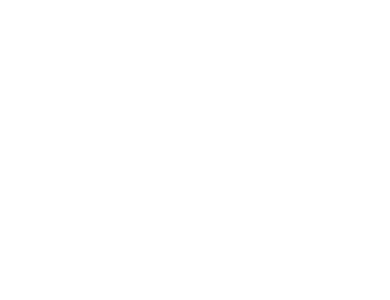
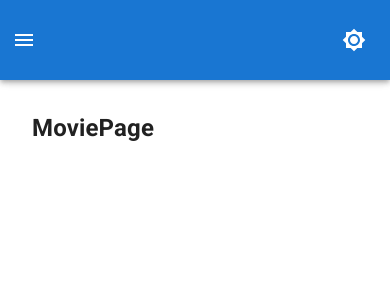
Before and after one commit to msagerup/Ai-Movies, a React (Create React App) app: page / in a window 390 px wide. Shown: the top 300 px of the page. Built offline with nearby package versions, Linux system fonts and the light colour scheme.

Commit message:
setting up enviroment

```diff
--- a/public/index.html
+++ b/public/index.html
@@ -11,6 +11,10 @@
     />
     <link rel="apple-touch-icon" href="%PUBLIC_URL%/logo192.png" />
     <link rel="manifest" href="%PUBLIC_URL%/manifest.json" />
+    <link
+  rel="stylesheet"
+  href="https://fonts.googleapis.com/css?family=Roboto:300,400,500,700&display=swap"
+/>
 
     <title>Filmpire</title>
   </head>
--- a/src/Components/App.jsx
+++ b/src/Components/App.jsx
@@ -1,13 +1,26 @@
 import React from 'react';
 import { CssBaseline } from '@mui/material';
 import { RouterProvider } from 'react-router-dom';
+import { ThemeProvider, createTheme } from '@mui/material/styles';
 import routes from '../Router/routes';
 
-const App = () => (
-  <>
-    <CssBaseline />
-    <RouterProvider router={routes} />
-  </>
-);
+import useStyles from './styles.js';
+
+const theme = createTheme();
+
+console.log(theme.spacing(2), 'theme.spacing(2)');
+
+const App = () => {
+  const classes = useStyles();
+
+  return (
+    <ThemeProvider theme={theme}>
+      <div className={classes.root}>
+        <CssBaseline />
+        <RouterProvider router={routes} />
+      </div>
+    </ThemeProvider>
+  );
+};
 
 export default App;
--- /dev/null
+++ b/src/Components/ErrorPage.jsx
@@ -0,0 +1,22 @@
+import React from 'react';
+import { useRouteError } from 'react-router-dom';
+
+const ErrorPage = () => {
+  const { error } = useRouteError();
+  // eslint-disable-next-line
+  console.error('error', error);
+
+  return (
+    <>
+      <h2>Obs..</h2>
+      <p>Sorry, seems the page looking for does not exist</p>
+      <p>
+        <i>
+          {error.statusText} || {error.message}
+        </i>
+      </p>
+    </>
+  );
+};
+
+export default ErrorPage;
--- a/src/Components/NavBar/index.jsx
+++ b/src/Components/NavBar/index.jsx
@@ -1,5 +1,51 @@
 import React from 'react';
+import {
+  AppBar,
+  IconButton,
+  Toolbar,
+  Drawer,
+  Button,
+  Avatar,
+  useMediaQuery,
+  Icon,
+} from '@mui/material';
+import {
+  Menu,
+  AccountCircle,
+  Brightness4,
+  Brightness7,
+} from '@mui/icons-material';
 
-const NavBar = () => <div>NavBar</div>;
+import {useTheme} from '@mui/material/styles';
+
+import { Link } from 'react-router-dom';
+
+import useStyles from './styles.js';
+
+const NavBar = () => {
+  const classes = useStyles();
+  const isMobile = useMediaQuery('(max-width: 600px)');
+
+  return (
+    <AppBar position="fixed">
+      <Toolbar className={classes.toolbar}>
+        {isMobile && (
+          <IconButton
+            className={classes.menuButton}
+            color="inherit"
+            edge="start"
+            style={{ outline: 'none' }}
+            onClick={() => {}}
+          >
+            <Menu />
+          </IconButton>
+        )}
+        <IconButton color="inherit" sx={{ ml: 1 }} onClick={() => {}}>
+          <Brightness7 />
+        </IconButton>
+      </Toolbar>
+    </AppBar>
+  );
+};
 
 export default NavBar;
--- /dev/null
+++ b/src/Components/NavBar/styles.js
@@ -0,0 +1,21 @@
+import { makeStyles } from '@mui/styles';
+
+export default makeStyles((theme) => ({
+  toolbar: {
+    height: '80px',
+    display: 'flex',
+    justifyContent: 'space-between',
+    marginLeft: '240px',
+    [theme.breakpoints.down('sm')]: {
+      marginLeft: 0,
+      flexWrap: 'wrap',
+    },
+    // backgroundColor: 'red',
+  },
+  menuButton: {
+    marginRight: theme.spacing(2),
+    [theme.breakpoints.up('sm')]: {
+      display: 'none',
+    },
+  },
+}));
--- /dev/null
+++ b/src/Components/styles.js
@@ -0,0 +1,8 @@
+import { makeStyles } from '@mui/styles';
+
+export default makeStyles(() => ({
+  root: {
+    display: 'flex',
+    height: '100vh',
+  },
+}));
--- a/src/Layout/MainLayout/index.jsx
+++ b/src/Layout/MainLayout/index.jsx
@@ -1,7 +1,20 @@
 import React from 'react';
-
+import { Outlet } from 'react-router-dom';
 import NavBar from '../../Components/NavBar';
 
-const MainLayout = () => <NavBar />;
+import useStyles from './styles.js';
+
+const MainLayout = () => {
+  const classes = useStyles();
+
+  return (
+    <>
+      <NavBar />
+      <main className={classes.content}>
+        <Outlet />
+      </main>
+    </>
+  );
+};
 
 export default MainLayout;
--- /dev/null
+++ b/src/Layout/MainLayout/styles.js
@@ -0,0 +1,8 @@
+import { makeStyles } from '@mui/styles';
+
+export default makeStyles(() => ({
+  content: {
+    flexGrow: 1,
+    padding: '90px 2em',
+  },
+}));
--- a/src/Pages/index.jsx
+++ b/src/Pages/index.jsx
@@ -1,3 +1,4 @@
 export { default as Actors } from './MoviePage/Components/Actors';
 export { default as Movies } from './MoviePage/Components/Movies';
+export { default as MovieInfo } from './MoviePage/Components/MovieInfo';
 export { default as Profile } from './ProfilePage';
--- a/src/Router/routes.jsx
+++ b/src/Router/routes.jsx
@@ -2,21 +2,101 @@
 import { createBrowserRouter } from 'react-router-dom';
 
 import { MainLayout } from '../Layout';
-import { Movies, Profile, Actors } from '../Pages';
+import { Movies, MovieInfo, Actors, Profile } from '../Pages';
+import ErrorPage from '../Components/ErrorPage.jsx';
 
 const routes = createBrowserRouter([
   {
     path: '/',
-    exact: true,
-    layout: <MainLayout />,
-    routes: [{ path: '/', element: <h2>hello</h2> }],
+    element: <MainLayout />,
+    errorElement: <ErrorPage />,
+    children: [
+      {
+        index: true,
+        element: <Movies />,
+      },
+      {
+        path: 'movie/:id',
+        element: <MovieInfo />,
+      },
+      {
+        path: 'actors/:id',
+        element: <Actors />,
+      },
+      { path: 'profile/:id', element: <Profile /> },
+    ],
   },
-  {
-    path: '/movie/:id',
-    element: <Movies />,
-  },
-  { path: '/profile', element: <Profile /> },
-  { path: '/actors', element: <Actors /> },
 ]);
 
+// Good example below..
+
+//   {
+//     path: '/movie/:id',
+//     element: <Movies />,
+//   },
+//   { path: '/profile', element: <Profile /> },
+//   { path: '/actors', element: <Actors /> },
+//   {
+//     path: '/',
+//     children: [
+//       {
+//         path: '/',
+
+//         layout: <MainLayout />,
+//         element: <h2>hello4</h2>,
+//       },
+//     ],
+//   },
+// ]);
+
+// const router = createBrowserRouter([
+//   {
+//     path: '/',
+//     element: <Layout />,
+//     children: [
+//       {
+//         index: true,
+//         element: <Home />,
+//       },
+//       {
+//         path: 'about',
+//         // Single route in lazy file
+//         lazy: () => import('./pages/About'),
+//       },
+//       {
+//         path: 'dashboard',
+//         async lazy() {
+//           // Multiple routes in lazy file
+//           const { DashboardLayout } = await import('./pages/Dashboard');
+//           return { Component: DashboardLayout };
+//         },
+//         children: [
+//           {
+//             index: true,
+//             async lazy() {
+//               const { DashboardIndex } = await import('./pages/Dashboard');
+//               return { Component: DashboardIndex };
+//             },
+//           },
+//           {
+//             path: 'messages',
+//             async lazy() {
+//               const { dashboardMessagesLoader, DashboardMessages } =
+//                 await import('./pages/Dashboard');
+//               return {
+//                 loader: dashboardMessagesLoader,
+//                 Component: DashboardMessages,
+//               };
+//             },
+//           },
+//         ],
+//       },
+//       {
+//         path: '*',
+//         element: <NoMatch />,
+//       },
+//     ],
+//   },
+// ]);
+
 export default routes;
```
Also changed, not shown: 1 other file (tests, documents, lock files or other folders).
